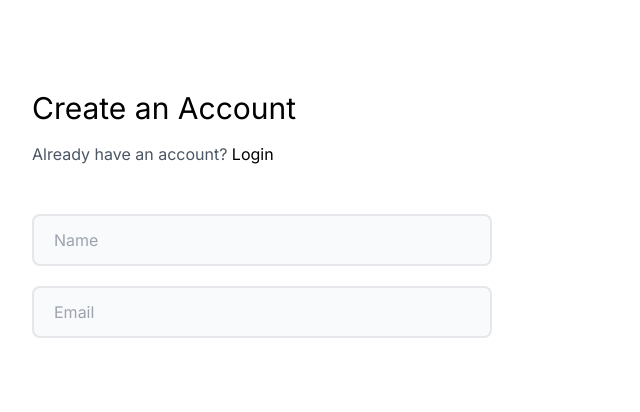
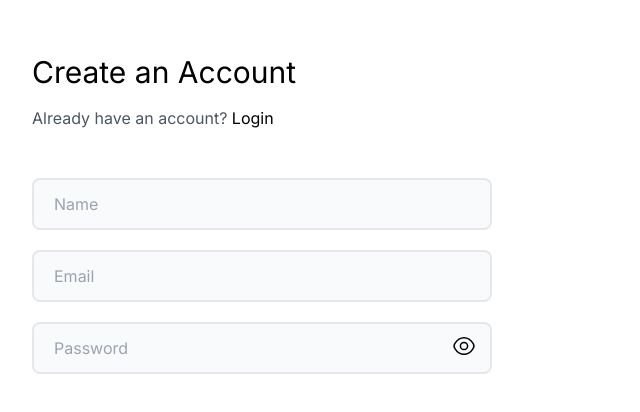
Before and after one commit to arshGoyalDev/todo-app-firebase, a Next.js app: page /sign-up in a window 1280 px wide. Shown: the part 186-598 px from the top of the page, without its empty margins (0-640 px from the left). Built offline with nearby package versions, Linux system fonts and the light colour scheme; no server answers.

Commit message:
add: password input in sign-up page

```diff
--- a/app/globals.css
+++ b/app/globals.css
@@ -17,3 +17,25 @@ body {
 .page-transition {
   @apply -translate-x-10 bg-black opacity-0 blur-lg;
 }
+
+/************************/
+/* inputs */
+/************************/
+
+input:active,
+input:focus {
+  outline: 0;
+}
+
+/************************/
+/* password */
+/************************/
+
+.password-toggle::before {
+  content: '';
+  @apply w-8 h-[2px] rounded-full bg-black dark:bg-white -rotate-45 absolute top-3 -right-1 scale-x-0 transition-all duration-300;
+}
+
+.password-toggle.view::before {
+  @apply scale-x-100;
+}
--- a/app/sign-up/page.js
+++ b/app/sign-up/page.js
@@ -3,14 +3,16 @@
 import { useState } from "react";
 
 import TransitionLink from "@/components/animations/TransitionLink";
-import { Input } from "@/components/form";
+import { Input, PasswordInput } from "@/components/form";
 
 const SignUpPage = () => {
   const [nameValue, setNameValue] = useState("");
   const [emailValue, setEmailValue] = useState("");
+  const [passwordValue, setPasswordValue] = useState("");
 
   const [errorEmail, setErrorEmail] = useState(false);
   const [errorName, setErrorName] = useState(false);
+  const [errorPassword, setErrorPassword] = useState(false);
 
   return (
     <main className="dark:bg-zinc-950 min-h-screen dark:text-white xl:p-8 xl:grid xl:grid-cols-2 gap-8">
@@ -34,17 +36,23 @@ const SignUpPage = () => {
         <form className="mt-12 w-full max-w-[460px]">
           <div className="flex flex-col gap-5 items-start">
             <Input
-              nameValue={nameValue}
-              setNameValue={setNameValue}
-              errorName={errorName}
+              value={nameValue}
+              setValue={setNameValue}
+              error={errorName}
               type="name"
             />
 
             <Input
-              emailValue={emailValue}
-              setEmailValue={setEmailValue}
-              errorEmail={errorEmail}
+              value={emailValue}
+              setValue={setEmailValue}
+              error={errorEmail}
               type="email"
+            />
+
+            <PasswordInput
+              passwordValue={passwordValue}
+              setPasswordValue={setPasswordValue}
+              errorPassword={errorPassword}
             />
           </div>
         </form>
--- a/components/form/Input.js
+++ b/components/form/Input.js
@@ -1,14 +1,14 @@
-const Input = ({nameValue, setNameValue, errorName, type}) => {
+const Input = ({value, setValue, error, type}) => {
   return (
     <div className='w-full'>
       <input
         type="text"
         name={type}
         id={type}
-        value={nameValue}
-        onChange={(e) => setNameValue(e.target.value)}
+        value={value}
+        onChange={(e) => setValue(e.target.value)}
         placeholder={type[0].toUpperCase() + type.slice(1)}
-        className={` w-full py-3 px-5 bg-gray-50 dark:bg-zinc-900 border-2 rounded-lg ${errorName ? "border-red-700 placeholder:text-red-600" : "border-gray-200 w-full dark:border-zinc-800 placeholder:dark:text-zinc-600"}`}
+        className={` w-full py-3 px-5 bg-gray-50 dark:bg-zinc-900 border-2 rounded-lg ${error ? "border-red-700 placeholder:text-red-600" : "border-gray-200 w-full dark:border-zinc-800 placeholder:dark:text-zinc-600"}`}
       />
     </div>
   );
--- /dev/null
+++ b/components/form/PasswordInput.js
@@ -0,0 +1,51 @@
+"use client";
+
+import { useState } from "react";
+
+const PasswordInput = ({ passwordValue, setPasswordValue, errorPassword }) => {
+  const [viewPassword, setViewPassword] = useState(false);
+
+  return (
+    <div className="w-full relative">
+      <input
+        type={viewPassword ? "text" : "password"}
+        name="password"
+        id="password"
+        value={passwordValue}
+        onChange={(e) => setPasswordValue(e.target.value)}
+        placeholder="Password"
+        className={` w-full py-3 px-5 bg-gray-50 dark:bg-zinc-900 border-2 rounded-lg ${
+          errorPassword
+            ? "border-red-700 placeholder:text-red-600"
+            : "border-gray-200 w-full dark:border-zinc-800 placeholder:dark:text-zinc-600"
+        }`}
+      />
+
+      <div className={`password-toggle ${viewPassword && "view"} absolute top-3 right-4 stroke-black dark:stroke-white`} onClick={() => {
+        viewPassword ? setViewPassword(false) : setViewPassword(true)
+      }}>
+        <svg
+          width="24"
+          height="24"
+          viewBox="0 0 24 24"
+          fill="none"
+          xmlns="http://www.w3.org/2000/svg"
+        >
+          <path
+            d="M15.58 12C15.58 13.98 13.98 15.58 12 15.58C10.02 15.58 8.42004 13.98 8.42004 12C8.42004 10.02 10.02 8.42004 12 8.42004C13.98 8.42004 15.58 10.02 15.58 12Z"
+            stroke-width="1.5"
+            stroke-linecap="round"
+            stroke-linejoin="round"
+          />
+          <path
+            d="M12 20.27C15.53 20.27 18.82 18.19 21.11 14.59C22.01 13.18 22.01 10.81 21.11 9.39997C18.82 5.79997 15.53 3.71997 12 3.71997C8.46997 3.71997 5.17997 5.79997 2.88997 9.39997C1.98997 10.81 1.98997 13.18 2.88997 14.59C5.17997 18.19 8.46997 20.27 12 20.27Z"
+            stroke-width="1.5"
+            stroke-linecap="round"
+            stroke-linejoin="round"
+          />
+        </svg>
+      </div>
+    </div>
+  );
+};
+export default PasswordInput;
--- a/components/form/index.js
+++ b/components/form/index.js
@@ -1,3 +1,4 @@
 import Input from "./Input";
+import PasswordInput from "./PasswordInput";
 
-export { Input };
+export { Input, PasswordInput };
```
